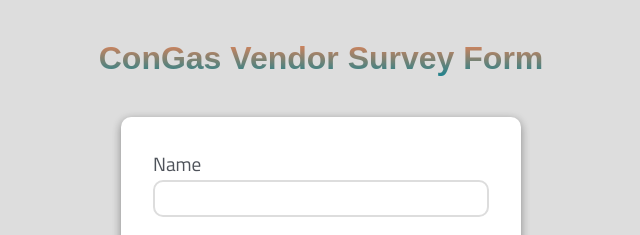
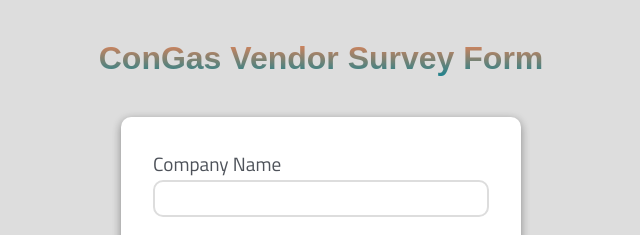
Before and after one commit to bamfokbq/congas-survey, a Next.js app: page / in a window 1280 px wide. Shown: the top 235 px of the page, without its empty margins (319-959 px from the left). Built offline with nearby package versions, Linux system fonts and the light colour scheme; a web font is replaced by a local one.

Commit message:
Updated the name

```diff
--- a/components/VendorSurveyForm/VendorSurveyForm.jsx
+++ b/components/VendorSurveyForm/VendorSurveyForm.jsx
@@ -62,7 +62,7 @@
       <h1 className={classes.header}>ConGas Vendor Survey Form</h1>
       <form className={classes.form} onSubmit={registerHandler}>
         <div className={classes.control}>
-          <label htmlFor='name'>Name</label>
+          <label htmlFor='name'>Company Name</label>
           <input
           required
             type='text'
```
